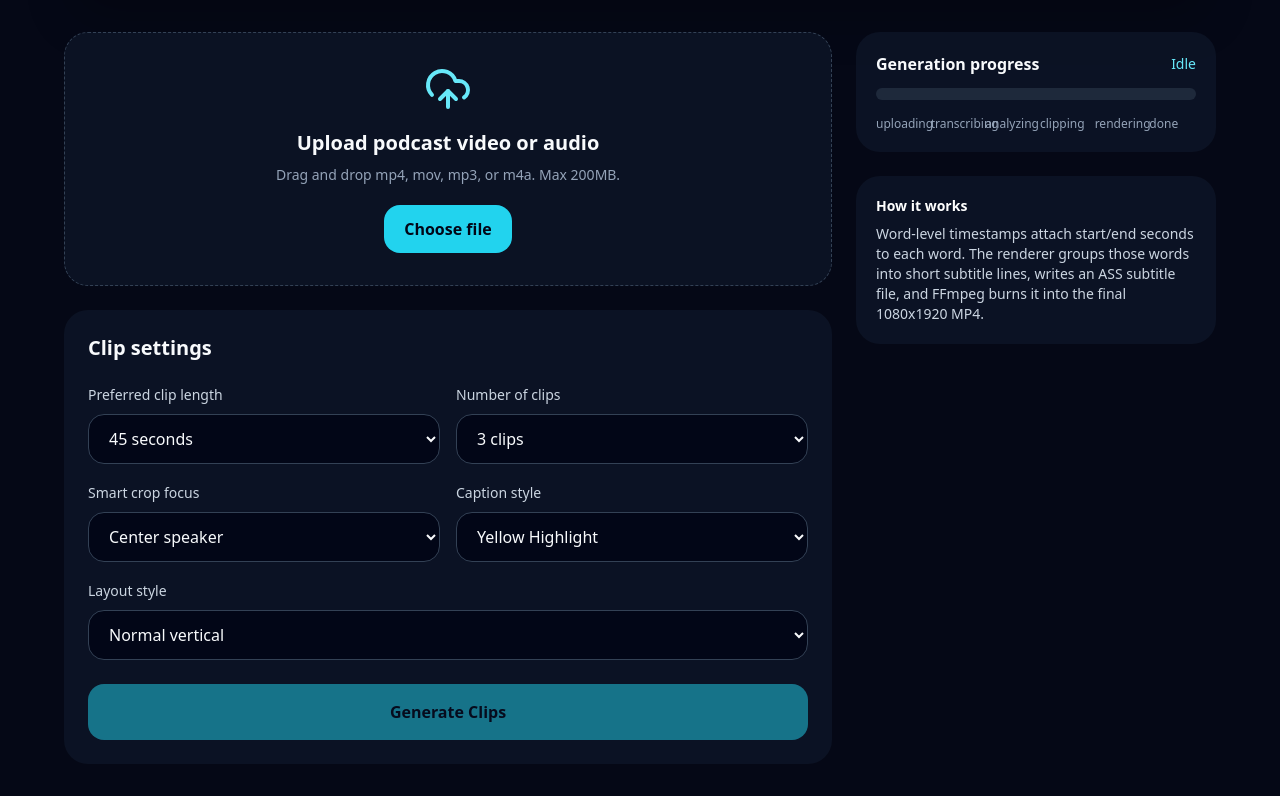
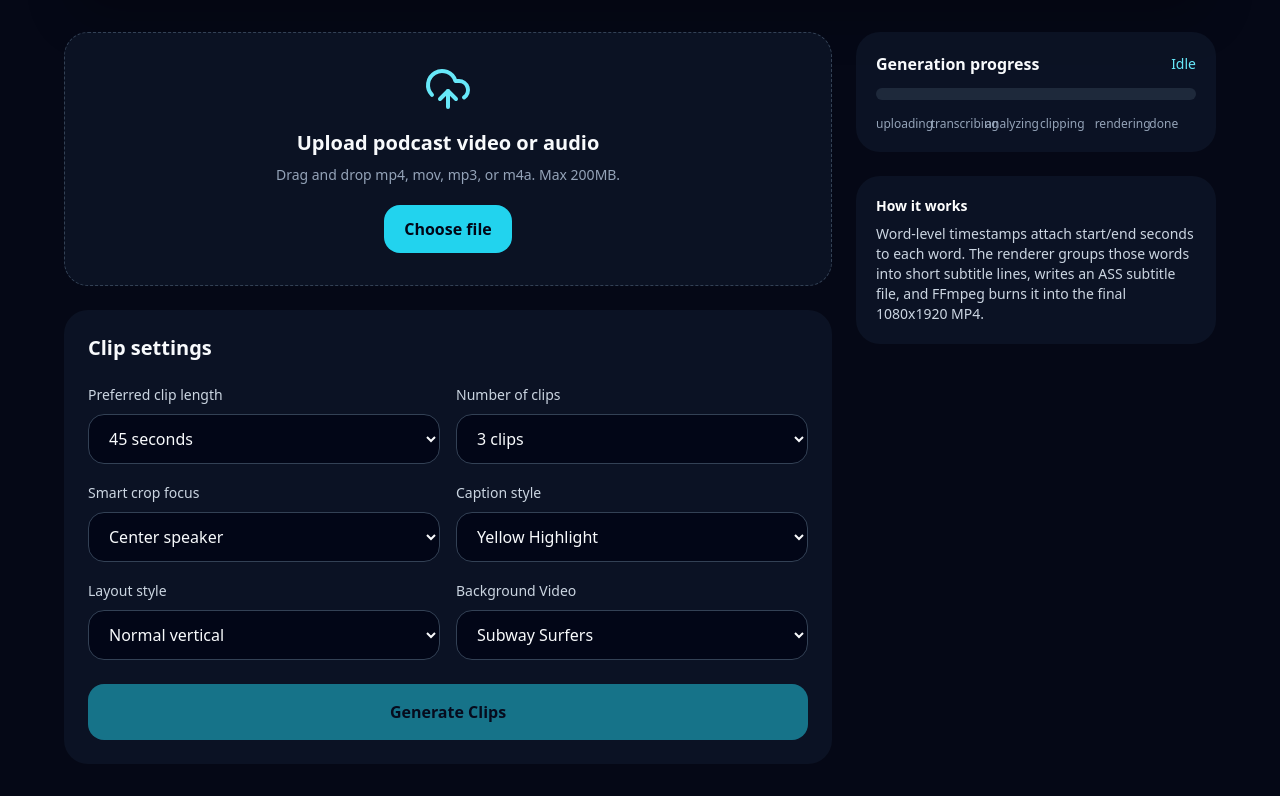
Before and after one commit to balasaijuttuga04/my-ai-podcast-clipper, a Next.js app: page / in a window 1280 px wide. Shown: the part 322-1118 px from the top of the page. Built offline with nearby package versions, Linux system fonts and the light colour scheme.

Commit message:
add multiple gameplay backgrounds

```diff
--- a/app/api/render-clip/route.ts
+++ b/app/api/render-clip/route.ts
@@ -10,7 +10,8 @@ import {
 
 import type {
   CropMode,
-  LayoutMode
+  LayoutMode,
+  BackgroundVideo
 } from "@/lib/ffmpeg";
 import type { CaptionStyle } from "@/lib/captions";
 import type { WordTimestamp } from "@/lib/types";
@@ -32,6 +33,9 @@ export async function POST(req: NextRequest) {
     const cropMode = parseCropMode(formData.get("cropMode"));
     const captionStyle = parseCaptionStyle(formData.get("captionStyle"));
     const layoutMode = parseLayoutMode(formData.get("layoutMode"));
+    const backgroundVideo = parseBackgroundVideo(
+      formData.get("backgroundVideo")
+    );
 
     if (!(file instanceof File)) {
       return NextResponse.json(
@@ -73,7 +77,8 @@ export async function POST(req: NextRequest) {
       end,
       isVideo,
       cropMode,
-      layoutMode
+      layoutMode,
+      backgroundVideo
     });
 
     const output = await readFile(outputPath);
@@ -132,6 +137,22 @@ function parseLayoutMode(value: FormDataEntryValue | null): LayoutMode {
   return "normal";
 }
 
+function parseBackgroundVideo(
+  value: FormDataEntryValue | null
+): BackgroundVideo {
+  const raw = String(value || "gameplay");
+
+  if (
+    raw === "gameplay" ||
+    raw === "minecraft" ||
+    raw === "satisfying"
+  ) {
+    return raw;
+  }
+
+  return "gameplay";
+}
+
 function safeFileName(name: string) {
   return (
     name
--- a/app/page.tsx
+++ b/app/page.tsx
@@ -17,6 +17,7 @@ import { Sparkles } from "lucide-react";
 type CropMode = "center" | "left" | "right" | "auto";
 type CaptionStyle = "classic" | "bold-white" | "yellow-highlight";
 type LayoutMode = "normal" | "split-screen";
+type BackgroundVideo = "gameplay" | "minecraft" | "satisfying";
 
 export default function HomePage() {
   const [file, setFile] = useState<File | null>(null);
@@ -29,6 +30,8 @@ export default function HomePage() {
   const [captionStyle, setCaptionStyle] =
     useState<CaptionStyle>("yellow-highlight");
   const [layoutMode, setLayoutMode] = useState<LayoutMode>("normal");
+  const [backgroundVideo, setBackgroundVideo] =
+    useState<BackgroundVideo>("gameplay");
 
   async function generateClips() {
     if (!file) {
@@ -117,6 +120,7 @@ export default function HomePage() {
         renderForm.append("cropMode", cropMode);
         renderForm.append("captionStyle", captionStyle);
         renderForm.append("layoutMode", layoutMode);
+        renderForm.append("backgroundVideo", backgroundVideo);
 
         const renderRes = await fetch("/api/render-clip", {
           method: "POST",
@@ -261,7 +265,7 @@ export default function HomePage() {
                   </select>
                 </label>
 
-                <label className="block sm:col-span-2">
+                <label className="block">
                   <span className="text-sm text-slate-300">
                     Layout style
                   </span>
@@ -277,6 +281,24 @@ export default function HomePage() {
                     <option value="split-screen">
                       Split screen gameplay
                     </option>
+                  </select>
+                </label>
+
+                <label className="block">
+                  <span className="text-sm text-slate-300">
+                    Background Video
+                  </span>
+
+                  <select
+                    value={backgroundVideo}
+                    onChange={(e) =>
+                      setBackgroundVideo(e.target.value as BackgroundVideo)
+                    }
+                    className="mt-2 w-full rounded-2xl border border-slate-700 bg-slate-950 px-4 py-3"
+                  >
+                    <option value="gameplay">Subway Surfers</option>
+                    <option value="minecraft">Minecraft Parkour</option>
+                    <option value="satisfying">Satisfying Video</option>
                   </select>
                 </label>
               </div>
--- a/lib/ffmpeg.ts
+++ b/lib/ffmpeg.ts
@@ -17,6 +17,7 @@ import {
 
 export type CropMode = "center" | "left" | "right";
 export type LayoutMode = "normal" | "split-screen";
+export type BackgroundVideo = "gameplay" | "minecraft" | "satisfying";
 
 ffmpeg.setFfmpegPath(ffmpegInstaller.path);
 ffmpeg.setFfprobePath(ffprobeInstaller.path);
@@ -51,8 +52,19 @@ function escapeSubtitlePath(filePath: string) {
   return filePath.replace(/\\/g, "/").replace(/:/g, "\\:");
 }
 
-function gameplayPath() {
-  return "C:\\ai-podcast-clipper\\PUBLIC\\backgrounds\\gameplay.mp4";
+function backgroundPath(backgroundVideo: BackgroundVideo = "gameplay") {
+  const fileMap: Record<BackgroundVideo, string> = {
+    gameplay: "gameplay.mp4",
+    minecraft: "minecraft.mp4",
+    satisfying: "satisfying.mp4"
+  };
+
+  return path.join(
+    process.cwd(),
+    "PUBLIC",
+    "backgrounds",
+    fileMap[backgroundVideo]
+  );
 }
 
 export function extractAudio(inputPath: string, outputPath: string) {
@@ -92,6 +104,7 @@ export function renderClip(params: {
   isVideo: boolean;
   cropMode?: CropMode;
   layoutMode?: LayoutMode;
+  backgroundVideo?: BackgroundVideo;
 }) {
   const {
     inputPath,
@@ -101,7 +114,8 @@ export function renderClip(params: {
     end,
     isVideo,
     cropMode = "center",
-    layoutMode = "normal"
+    layoutMode = "normal",
+    backgroundVideo = "gameplay"
   } = params;
 
   const cropX =
@@ -120,7 +134,7 @@ export function renderClip(params: {
         .input(inputPath)
         .seekInput(start)
         .duration(duration)
-        .input(gameplayPath())
+        .input(backgroundPath(backgroundVideo))
         .inputOptions(["-stream_loop -1"])
         .duration(duration)
         .complexFilter([
```
Also changed, not shown: 2 other files (tests, documents, lock files or other folders).
